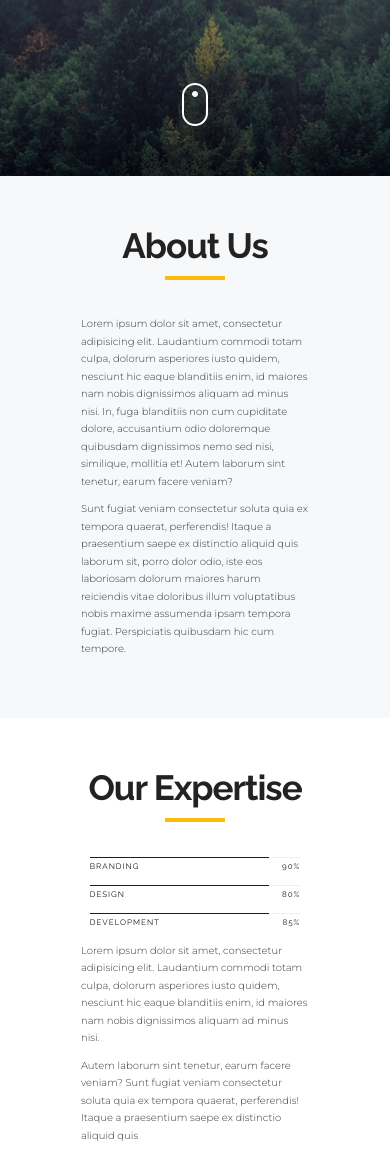
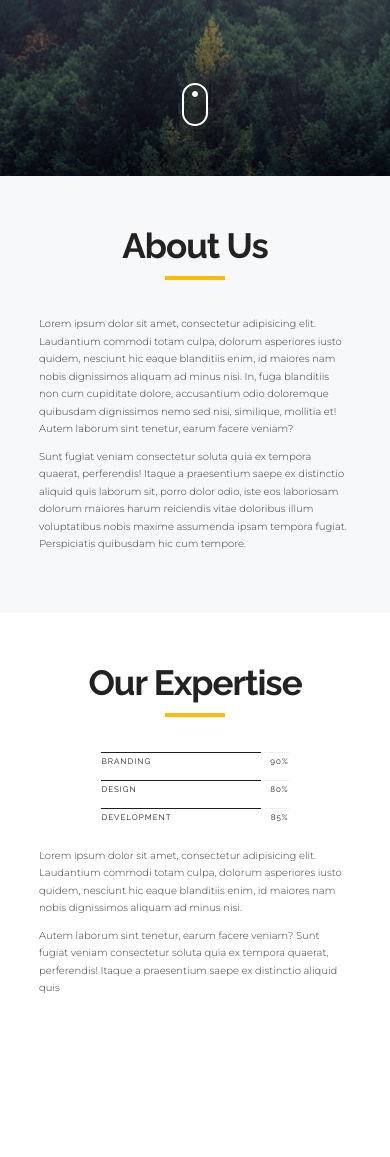
Before and after one commit to ssemenidov/oxygen, a plain HTML site: page index.html in a window 390 px wide. Shown: the part 578-1735 px from the top of the page. After the commit the page ends 1635 px from the top, so only its background shows below. Drawn offline with nearby package versions, Linux system fonts and the light colour scheme.

Commit message:
some media changes

```diff
--- a/scss/bars.scss
+++ b/scss/bars.scss
@@ -1,6 +1,7 @@
 .bars {
   max-width: 370px;
   width: 33%;
+  padding-bottom: 1em;
 }
 .bar {
   padding-bottom: 1em;
--- a/scss/basics.scss
+++ b/scss/basics.scss
@@ -48,7 +48,7 @@ p {
     font-size: 10px;
   }
   .container {
-    width: 90%;
+    width: 80%;
   }
   .hcontainer {
     padding: 50px 0;
--- a/scss/header.scss
+++ b/scss/header.scss
@@ -66,7 +66,7 @@
   }
 }
 
-@media screen and (max-width: 768px) {
+@media screen and (max-width: 769px) {
   .header {
     &-top {
       padding: 0 2em;
@@ -77,7 +77,7 @@
     }
   }
 }
-@media screen and (max-width: 425px) {
+@media screen and (max-width: 426px) {
   .header {
     &-top {
       background-color: #f6f8fa;
--- a/scss/section.scss
+++ b/scss/section.scss
@@ -9,7 +9,7 @@
     letter-spacing: -0.1rem;
     height: fit-content;
     color: $black;
-    align-items: center;
+    margin-bottom: 1em;
   }
   &-big-title {
     font-size: 4rem;
@@ -21,7 +21,6 @@
     width: 60px;
     height: 4px;
     background: $orange;
-    margin-bottom: 1em;
   }
   &__text {
     font-weight: 300;
@@ -53,5 +52,11 @@
     &-big-title {
       font-size: 3.5rem;
     }
+    &-title {
+      align-items: center;
+    }
+    &__text {
+      width: 100%;
+    }
   }
 }
```
Also changed, not shown: css/bars.css, css/basics.css, css/header.css, css/section.css, css/style.css.
